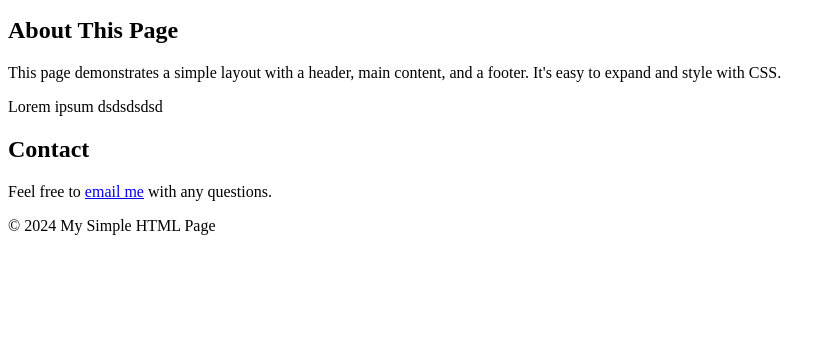
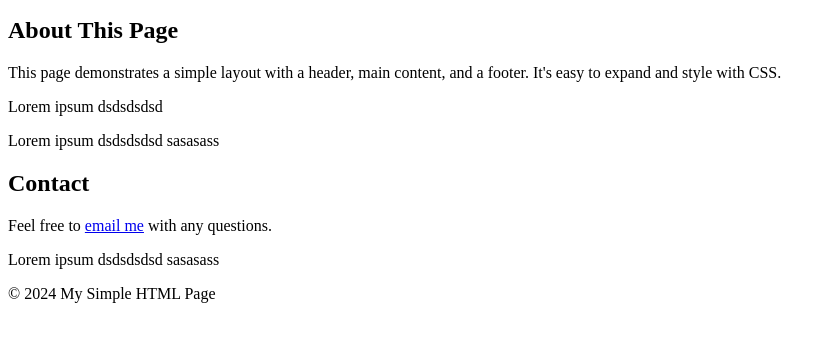
Before and after one commit to ronriver29/new-repository, a plain HTML site: page index.html in a window 1280 px wide. Shown: the part 101-442 px from the top of the page, without its empty margins (0-836 px from the left). Drawn offline with Linux system fonts and the light colour scheme.

Commit message:
Added paragraph

```diff
--- a/index.html
+++ b/index.html
@@ -19,12 +19,13 @@
             <p>This page demonstrates a simple layout with a header, main content, and a footer. It's easy to expand and style with CSS.</p>
         </section>
         <P>Lorem ipsum dsdsdsdsd</P>
+        <P>Lorem ipsum dsdsdsdsd sasasass</P>
         <section>
             <h2>Contact</h2>
             <p>Feel free to <a href="mailto:someone@example.com">email me</a> with any questions.</p>
         </section>
     </main>
-
+    <P>Lorem ipsum dsdsdsdsd sasasass</P>
     <footer>
         <p>&copy; 2024 My Simple HTML Page</p>
     </footer>
```
